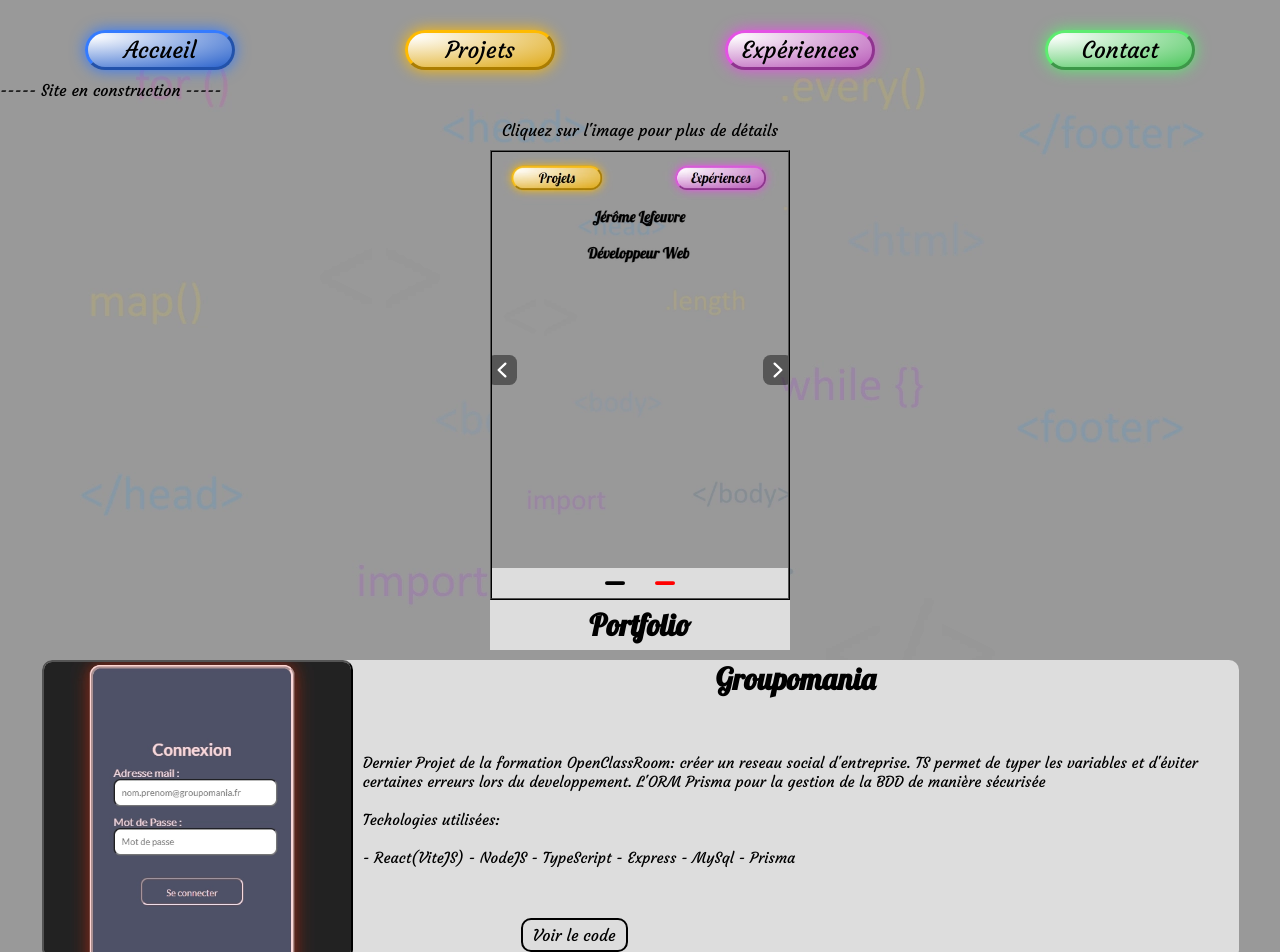
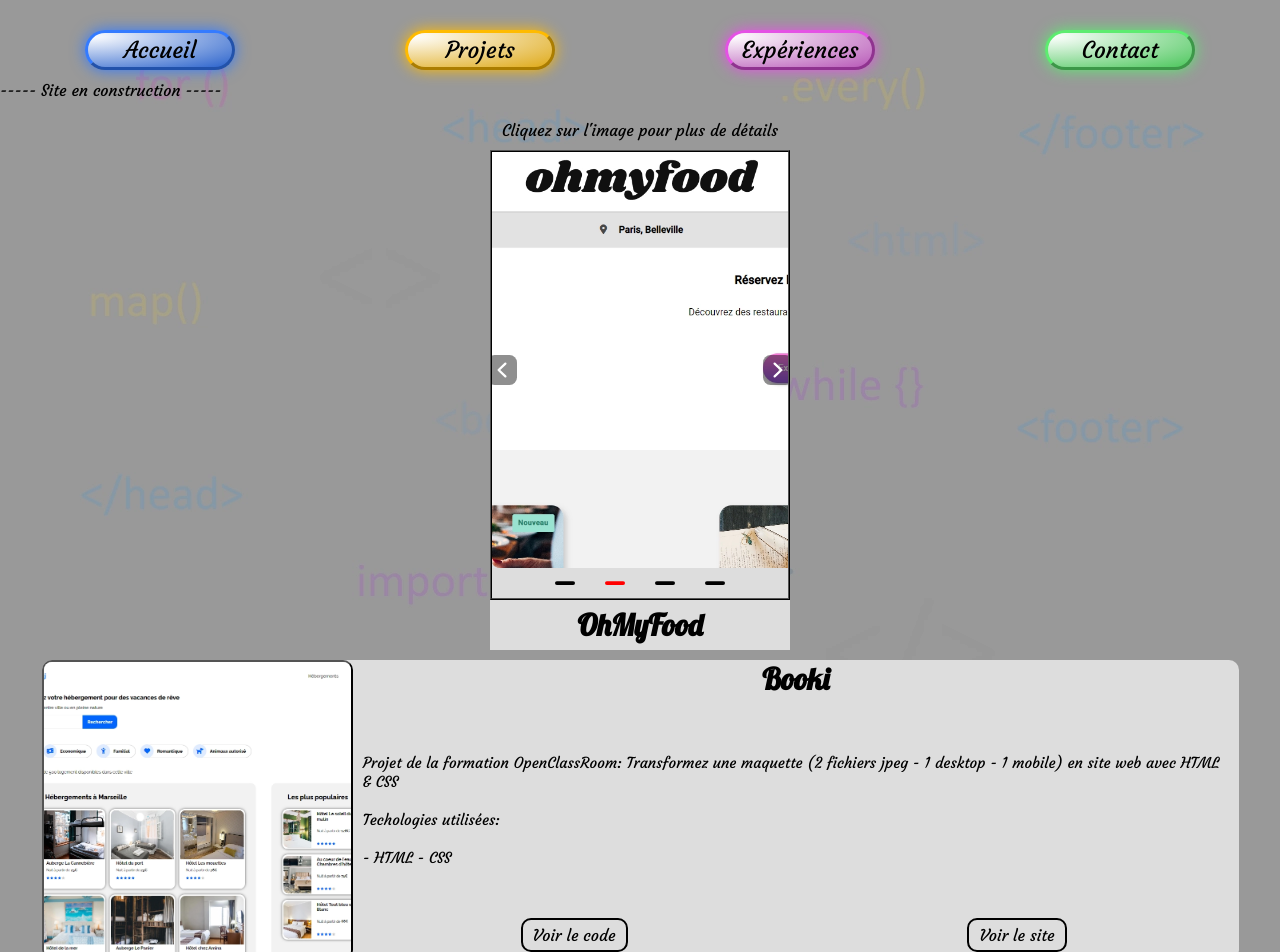
Before and after one commit to Leorio21/portfolio, a Next.js app: page /projects in a window 1280 px wide. Shown: the top 952 px of the page. Built offline with nearby package versions, Linux system fonts and the light colour scheme.

Commit message:
Feat/Fix: Projets / Slide
Ajout de nouveau projet
Correction du temps d animation des slides

```diff
--- a/app/Components/Carousel/Carousel.module.css
+++ b/app/Components/Carousel/Carousel.module.css
@@ -96,10 +96,10 @@
 
 .animFF {
   transform: translateX(-602px);
-  transition: all 0.3s ease-in-out;
+  transition: all 0.5s ease-in-out;
 }
 
 .animFR {
   transform: translateX(-2px);
-  transition: all 0.3s ease-in-out;
+  transition: all 0.5s ease-in-out;
 }
--- a/app/Components/Carousel/Carousel.tsx
+++ b/app/Components/Carousel/Carousel.tsx
@@ -29,7 +29,7 @@
 	const [nextIdx, setNextIdx] = useState(0);
 	const [prevIdx, setPrevIdx] = useState(0);
 	const [nbProject, setNbProject] = useState(0);
-	const animationDelay = 300;
+	const animationDelay = 500;
 
 	const nextSlide = (): void => {
 		document.getElementById("imagesContainer")?.classList.add(css.animFF);
--- a/public/projets.json
+++ b/public/projets.json
@@ -1,6 +1,22 @@
 [
   {
     "id": "project1",
+    "miniature": "Booki.webp",
+    "title": "Booki",
+    "description": "Projet de la formation OpenClassRoom: Transformez une maquette (2 fichiers jpeg - 1 desktop - 1 mobile) en site web avec HTML & CSS\n\nTechologies utilisées:\n\n- HTML - CSS",
+    "code": "https://github.com/Leorio21/OC-P2-Booki",
+    "site": "https://leorio21.github.io/OC-P2-Booki/"
+  },
+  {
+    "id": "project2",
+    "miniature": "OhMyFood.webp",
+    "title": "OhMyFood",
+    "description": "Projet de la formation OpenClassRoom: Après avoir transformer la maquette en site HTML - CSS/SASS, dynamiser le site avec des animations CSS\n\nTechologies utilisées:\n\n- HTML - CSS - SASS",
+    "code": "https://github.com/Leorio21/OC-P3-Ohmyfood",
+    "site": "https://leorio21.github.io/OC-P3-Ohmyfood/index.html"
+  },
+  {
+    "id": "project3",
     "miniature": "Groupomania.webp",
     "title": "Groupomania",
     "description": "Dernier Projet de la formation OpenClassRoom: créer un reseau social d'entreprise. TS permet de typer les variables et d'éviter certaines erreurs lors du developpement. L'ORM Prisma pour la gestion de la BDD de manière sécurisée\n\nTechologies utilisées:\n\n- React(ViteJS) - NodeJS - TypeScript - Express - MySql - Prisma",
@@ -8,7 +24,7 @@
     "site": ""
   },
   {
-    "id": "project2",
+    "id": "project4",
     "miniature": "Portfolio.webp",
     "title": "Portfolio",
     "description": "Ce portfolio\nPremier projet pour découvrir NextJS et affichage dark/Ligth mode en fonction des préférences utilisateur\n\nTechologies utilisées:\n\n- NextJS - TypeScript",
```
Also changed, not shown: public/carousel/Booki.webp (added), public/carousel/OhMyFood.webp (added).
